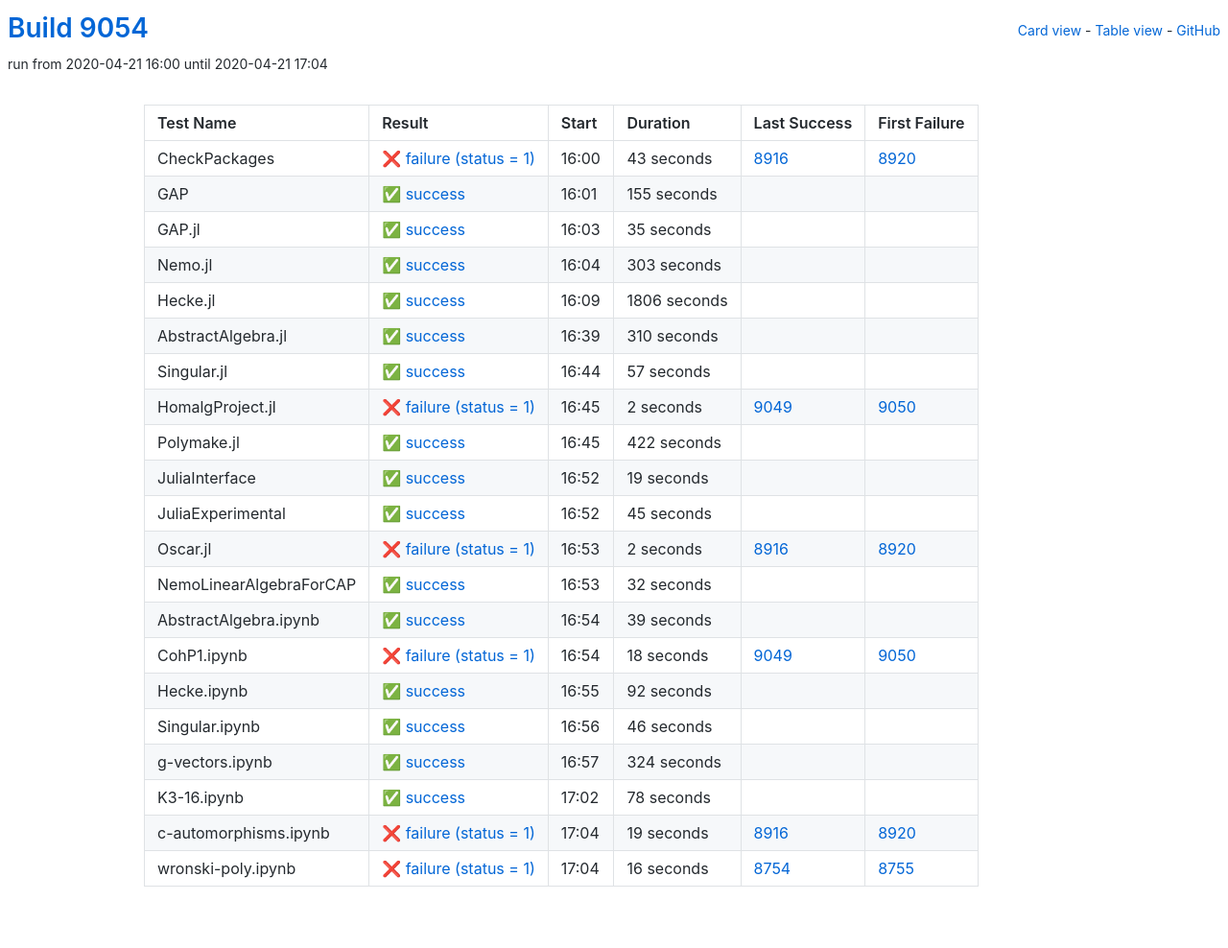
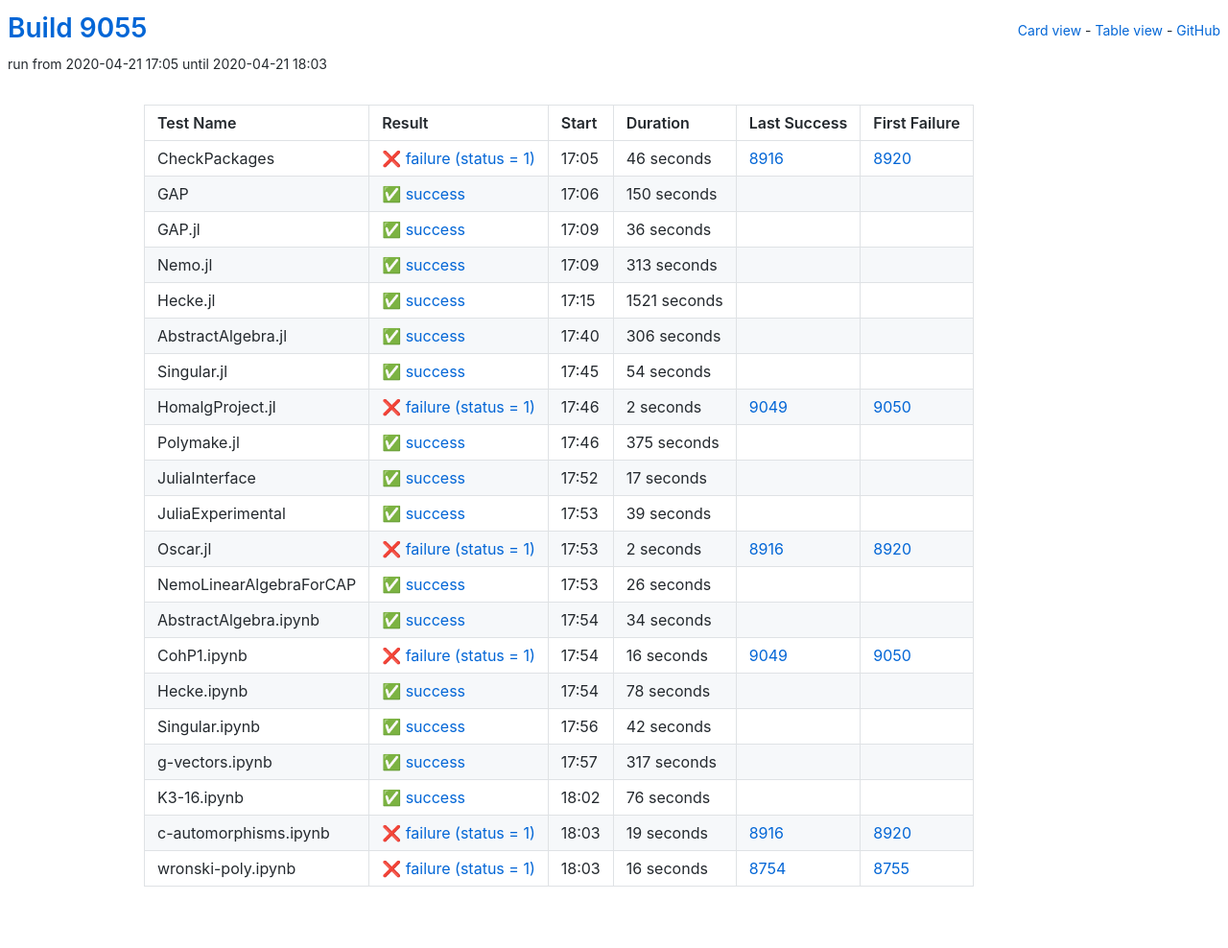
Before and after one commit to oscar-system/oscar-ci-status, a Jekyll site: the page built from table.html, in a window 1280 px wide. Shown: the whole page at 96% size. Built offline with Jekyll 4.4.1, drawn with Linux system fonts in a browser that asks for light colours.

Commit message:
Build 9055

```diff
--- a/_data/ci.yml
+++ b/_data/ci.yml
@@ -1,82 +1,82 @@
-build: 9054
-build_url: https://oscarci.mathematik.uni-kl.de/job/oscar/9054/
+build: 9055
+build_url: https://oscarci.mathematik.uni-kl.de/job/oscar/9055/
 job: oscar
 tests:
-- duration: 43
+- duration: 46
   exitcode: 1
   first_failure: 8920
   first_failure_url: https://oscarci.mathematik.uni-kl.de/job/oscar/8920/
   last_success: 8916
   last_success_url: https://oscarci.mathematik.uni-kl.de/job/oscar/8916/
-  log: https://oscarci.mathematik.uni-kl.de/job/oscar/9054/artifact/logs/build-9054/CheckPackages.log
+  log: https://oscarci.mathematik.uni-kl.de/job/oscar/9055/artifact/logs/build-9055/CheckPackages.log
   name: CheckPackages
-  start: 2020-04-21 16:00
+  start: 2020-04-21 17:05
   status: failure
   success: false
-- duration: 155
+- duration: 150
   exitcode: 0
   first_failure: false
   first_failure_url: null
   last_success: false
   last_success_url: null
-  log: https://oscarci.mathematik.uni-kl.de/job/oscar/9054/artifact/logs/build-9054/GAP.log
+  log: https://oscarci.mathematik.uni-kl.de/job/oscar/9055/artifact/logs/build-9055/GAP.log
   name: GAP
-  start: 2020-04-21 16:01
+  start: 2020-04-21 17:06
   status: success
   success: true
-- duration: 35
+- duration: 36
   exitcode: 0
   first_failure: false
   first_failure_url: null
   last_success: false
   last_success_url: null
-  log: https://oscarci.mathematik.uni-kl.de/job/oscar/9054/artifact/logs/build-9054/GAP.jl.log
+  log: https://oscarci.mathematik.uni-kl.de/job/oscar/9055/artifact/logs/build-9055/GAP.jl.log
   name: GAP.jl
-  start: 2020-04-21 16:03
+  start: 2020-04-21 17:09
   status: success
   success: true
-- duration: 303
+- duration: 313
   exitcode: 0
   first_failure: false
   first_failure_url: null
   last_success: false
   last_success_url: null
-  log: https://oscarci.mathematik.uni-kl.de/job/oscar/9054/artifact/logs/build-9054/Nemo.jl.log
+  log: https://oscarci.mathematik.uni-kl.de/job/oscar/9055/artifact/logs/build-9055/Nemo.jl.log
   name: Nemo.jl
-  start: 2020-04-21 16:04
+  start: 2020-04-21 17:09
   status: success
   success: true
-- duration: 1806
+- duration: 1521
   exitcode: 0
   first_failure: false
   first_failure_url: null
   last_success: false
   last_success_url: null
-  log: https://oscarci.mathematik.uni-kl.de/job/oscar/9054/artifact/logs/build-9054/Hecke.jl.log
+  log: https://oscarci.mathematik.uni-kl.de/job/oscar/9055/artifact/logs/build-9055/Hecke.jl.log
   name: Hecke.jl
-  start: 2020-04-21 16:09
+  start: 2020-04-21 17:15
   status: success
   success: true
-- duration: 310
+- duration: 306
   exitcode: 0
   first_failure: false
   first_failure_url: null
   last_success: false
   last_success_url: null
-  log: https://oscarci.mathematik.uni-kl.de/job/oscar/9054/artifact/logs/build-9054/AbstractAlgebra.jl.log
+  log: https://oscarci.mathematik.uni-kl.de/job/oscar/9055/artifact/logs/build-9055/AbstractAlgebra.jl.log
   name: AbstractAlgebra.jl
-  start: 2020-04-21 16:39
+  start: 2020-04-21 17:40
   status: success
   success: true
-- duration: 57
+- duration: 54
   exitcode: 0
   first_failure: false
   first_failure_url: null
   last_success: false
   last_success_url: null
-  log: https://oscarci.mathematik.uni-kl.de/job/oscar/9054/artifact/logs/build-9054/Singular.jl.log
+  log: https://oscarci.mathematik.uni-kl.de/job/oscar/9055/artifact/logs/build-9055/Singular.jl.log
   name: Singular.jl
-  start: 2020-04-21 16:44
+  start: 2020-04-21 17:45
   status: success
   success: true
 - duration: 2
@@ -85,42 +85,42 @@ tests:
   first_failure_url: https://oscarci.mathematik.uni-kl.de/job/oscar/9050/
   last_success: 9049
   last_success_url: https://oscarci.mathematik.uni-kl.de/job/oscar/9049/
-  log: https://oscarci.mathematik.uni-kl.de/job/oscar/9054/artifact/logs/build-9054/HomalgProject.jl.log
+  log: https://oscarci.mathematik.uni-kl.de/job/oscar/9055/artifact/logs/build-9055/HomalgProject.jl.log
   name: HomalgProject.jl
-  start: 2020-04-21 16:45
+  start: 2020-04-21 17:46
   status: failure
   success: false
-- duration: 422
+- duration: 375
   exitcode: 0
   first_failure: false
   first_failure_url: null
   last_success: false
   last_success_url: null
-  log: https://oscarci.mathematik.uni-kl.de/job/oscar/9054/artifact/logs/build-9054/Polymake.jl.log
+  log: https://oscarci.mathematik.uni-kl.de/job/oscar/9055/artifact/logs/build-9055/Polymake.jl.log
   name: Polymake.jl
-  start: 2020-04-21 16:45
+  start: 2020-04-21 17:46
   status: success
   success: true
-- duration: 19
+- duration: 17
   exitcode: 0
   first_failure: false
   first_failure_url: null
   last_success: false
   last_success_url: null
-  log: https://oscarci.mathematik.uni-kl.de/job/oscar/9054/artifact/logs/build-9054/JuliaInterface.log
+  log: https://oscarci.mathematik.uni-kl.de/job/oscar/9055/artifact/logs/build-9055/JuliaInterface.log
   name: JuliaInterface
-  start: 2020-04-21 16:52
+  start: 2020-04-21 17:52
   status: success
   success: true
-- duration: 45
+- duration: 39
   exitcode: 0
   first_failure: false
   first_failure_url: null
   last_success: false
   last_success_url: null
-  log: https://oscarci.mathematik.uni-kl.de/job/oscar/9054/artifact/logs/build-9054/JuliaExperimental.log
+  log: https://oscarci.mathematik.uni-kl.de/job/oscar/9055/artifact/logs/build-9055/JuliaExperimental.log
   name: JuliaExperimental
-  start: 2020-04-21 16:52
+  start: 2020-04-21 17:53
   status: success
   success: true
 - duration: 2
@@ -129,86 +129,86 @@ tests:
   first_failure_url: https://oscarci.mathematik.uni-kl.de/job/oscar/8920/
   last_success: 8916
   last_success_url: https://oscarci.mathematik.uni-kl.de/job/oscar/8916/
-  log: https://oscarci.mathematik.uni-kl.de/job/oscar/9054/artifact/logs/build-9054/Oscar.jl.log
+  log: https://oscarci.mathematik.uni-kl.de/job/oscar/9055/artifact/logs/build-9055/Oscar.jl.log
   name: Oscar.jl
-  start: 2020-04-21 16:53
+  start: 2020-04-21 17:53
   status: failure
   success: false
-- duration: 32
+- duration: 26
   exitcode: 0
   first_failure: false
   first_failure_url: null
   last_success: false
   last_success_url: null
-  log: https://oscarci.mathematik.uni-kl.de/job/oscar/9054/artifact/logs/build-9054/NemoLinearAlgebraForCAP.log
+  log: https://oscarci.mathematik.uni-kl.de/job/oscar/9055/artifact/logs/build-9055/NemoLinearAlgebraForCAP.log
   name: NemoLinearAlgebraForCAP
-  start: 2020-04-21 16:53
+  start: 2020-04-21 17:53
   status: success
   success: true
-- duration: 39
+- duration: 34
   exitcode: 0
   first_failure: false
   first_failure_url: null
   last_success: false
   last_success_url: null
-  log: https://oscarci.mathematik.uni-kl.de/job/oscar/9054/artifact/logs/build-9054/AbstractAlgebra.ipynb.log
+  log: https://oscarci.mathematik.uni-kl.de/job/oscar/9055/artifact/logs/build-9055/AbstractAlgebra.ipynb.log
   name: AbstractAlgebra.ipynb
-  start: 2020-04-21 16:54
+  start: 2020-04-21 17:54
   status: success
   success: true
-- duration: 18
+- duration: 16
   exitcode: 1
   first_failure: 9050
   first_failure_url: https://oscarci.mathematik.uni-kl.de/job/oscar/9050/
   last_success: 9049
   last_success_url: https://oscarci.mathematik.uni-kl.de/job/oscar/9049/
-  log: https://oscarci.mathematik.uni-kl.de/job/oscar/9054/artifact/logs/build-9054/CohP1.ipynb.log
+  log: https://oscarci.mathematik.uni-kl.de/job/oscar/9055/artifact/logs/build-9055/CohP1.ipynb.log
   name: CohP1.ipynb
-  start: 2020-04-21 16:54
+  start: 2020-04-21 17:54
   status: failure
   success: false
-- duration: 92
-  exitcode: 0
-  first_failure: false
-  first_failure_url: null
-  last_success: false
-  last_success_url: null
-  log: https://oscarci.mathematik.uni-kl.de/job/oscar/9054/artifact/logs/build-9054/Hecke.ipynb.log
-  name: Hecke.ipynb
-  start: 2020-04-21 16:55
-  status: success
-  success: true
-- duration: 46
-  exitcode: 0
-  first_failure: false
-  first_failure_url: null
-  last_success: false
-  last_success_url: null
-  log: https://oscarci.mathematik.uni-kl.de/job/oscar/9054/artifact/logs/build-9054/Singular.ipynb.log
-  name: Singular.ipynb
-  start: 2020-04-21 16:56
-  status: success
-  success: true
-- duration: 324
-  exitcode: 0
-  first_failure: false
-  first_failure_url: null
-  last_success: false
-  last_success_url: null
-  log: https://oscarci.mathematik.uni-kl.de/job/oscar/9054/artifact/logs/build-9054/g-vectors.ipynb.log
-  name: g-vectors.ipynb
-  start: 2020-04-21 16:57
-  status: success
-  success: true
 - duration: 78
   exitcode: 0
   first_failure: false
   first_failure_url: null
   last_success: false
   last_success_url: null
-  log: https://oscarci.mathematik.uni-kl.de/job/oscar/9054/artifact/logs/build-9054/K3-16.ipynb.log
+  log: https://oscarci.mathematik.uni-kl.de/job/oscar/9055/artifact/logs/build-9055/Hecke.ipynb.log
+  name: Hecke.ipynb
+  start: 2020-04-21 17:54
+  status: success
+  success: true
+- duration: 42
+  exitcode: 0
+  first_failure: false
+  first_failure_url: null
+  last_success: false
+  last_success_url: null
+  log: https://oscarci.mathematik.uni-kl.de/job/oscar/9055/artifact/logs/build-9055/Singular.ipynb.log
+  name: Singular.ipynb
+  start: 2020-04-21 17:56
+  status: success
+  success: true
+- duration: 317
+  exitcode: 0
+  first_failure: false
+  first_failure_url: null
+  last_success: false
+  last_success_url: null
+  log: https://oscarci.mathematik.uni-kl.de/job/oscar/9055/artifact/logs/build-9055/g-vectors.ipynb.log
+  name: g-vectors.ipynb
+  start: 2020-04-21 17:57
+  status: success
+  success: true
+- duration: 76
+  exitcode: 0
+  first_failure: false
+  first_failure_url: null
+  last_success: false
+  last_success_url: null
+  log: https://oscarci.mathematik.uni-kl.de/job/oscar/9055/artifact/logs/build-9055/K3-16.ipynb.log
   name: K3-16.ipynb
-  start: 2020-04-21 17:02
+  start: 2020-04-21 18:02
   status: success
   success: true
 - duration: 19
@@ -217,9 +217,9 @@ tests:
   first_failure_url: https://oscarci.mathematik.uni-kl.de/job/oscar/8920/
   last_success: 8916
   last_success_url: https://oscarci.mathematik.uni-kl.de/job/oscar/8916/
-  log: https://oscarci.mathematik.uni-kl.de/job/oscar/9054/artifact/logs/build-9054/c-automorphisms.ipynb.log
+  log: https://oscarci.mathematik.uni-kl.de/job/oscar/9055/artifact/logs/build-9055/c-automorphisms.ipynb.log
   name: c-automorphisms.ipynb
-  start: 2020-04-21 17:04
+  start: 2020-04-21 18:03
   status: failure
   success: false
 - duration: 16
@@ -228,8 +228,8 @@ tests:
   first_failure_url: https://oscarci.mathematik.uni-kl.de/job/oscar/8755/
   last_success: 8754
   last_success_url: https://oscarci.mathematik.uni-kl.de/job/oscar/8754/
-  log: https://oscarci.mathematik.uni-kl.de/job/oscar/9054/artifact/logs/build-9054/wronski-poly.ipynb.log
+  log: https://oscarci.mathematik.uni-kl.de/job/oscar/9055/artifact/logs/build-9055/wronski-poly.ipynb.log
   name: wronski-poly.ipynb
-  start: 2020-04-21 17:04
+  start: 2020-04-21 18:03
   status: failure
   success: false
```
Also changed, not shown: README.md.
